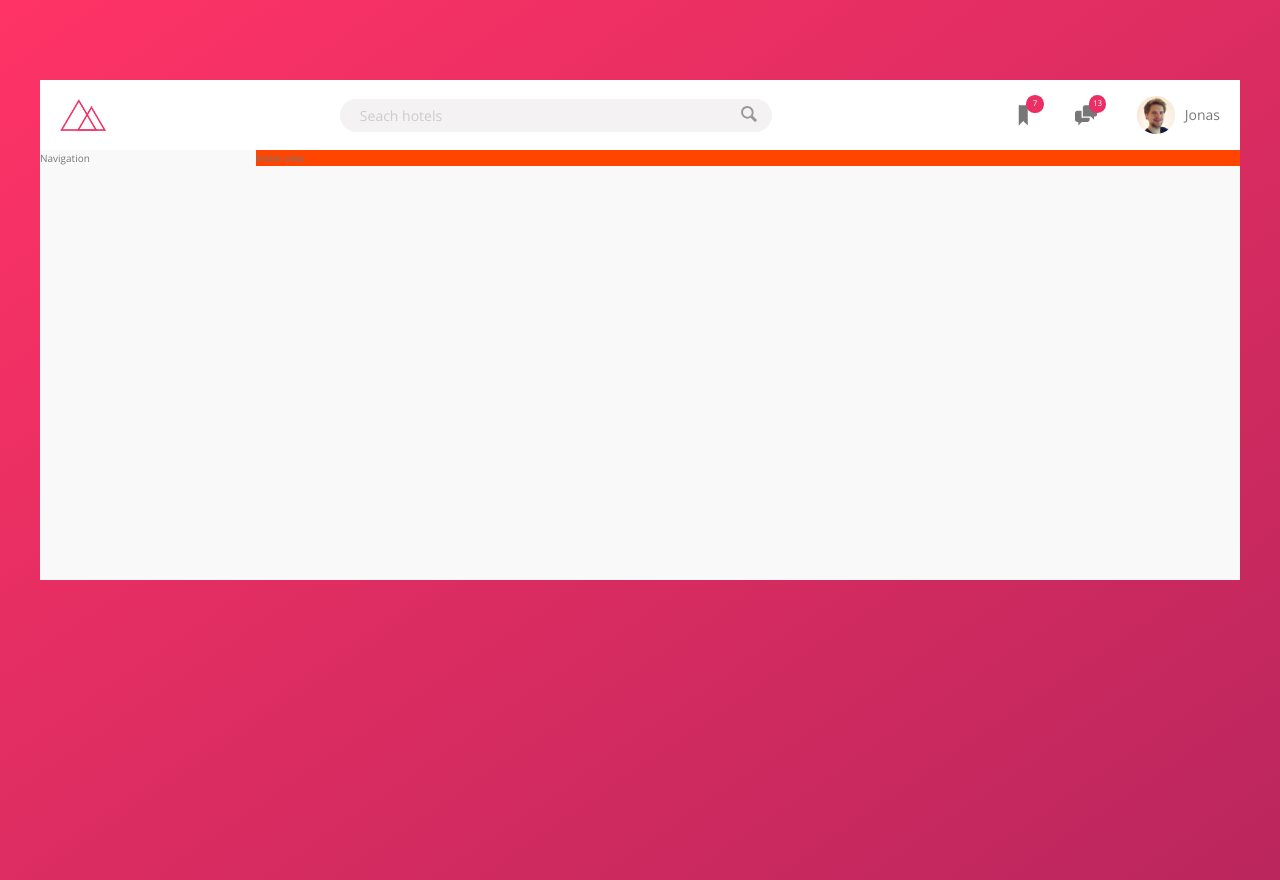
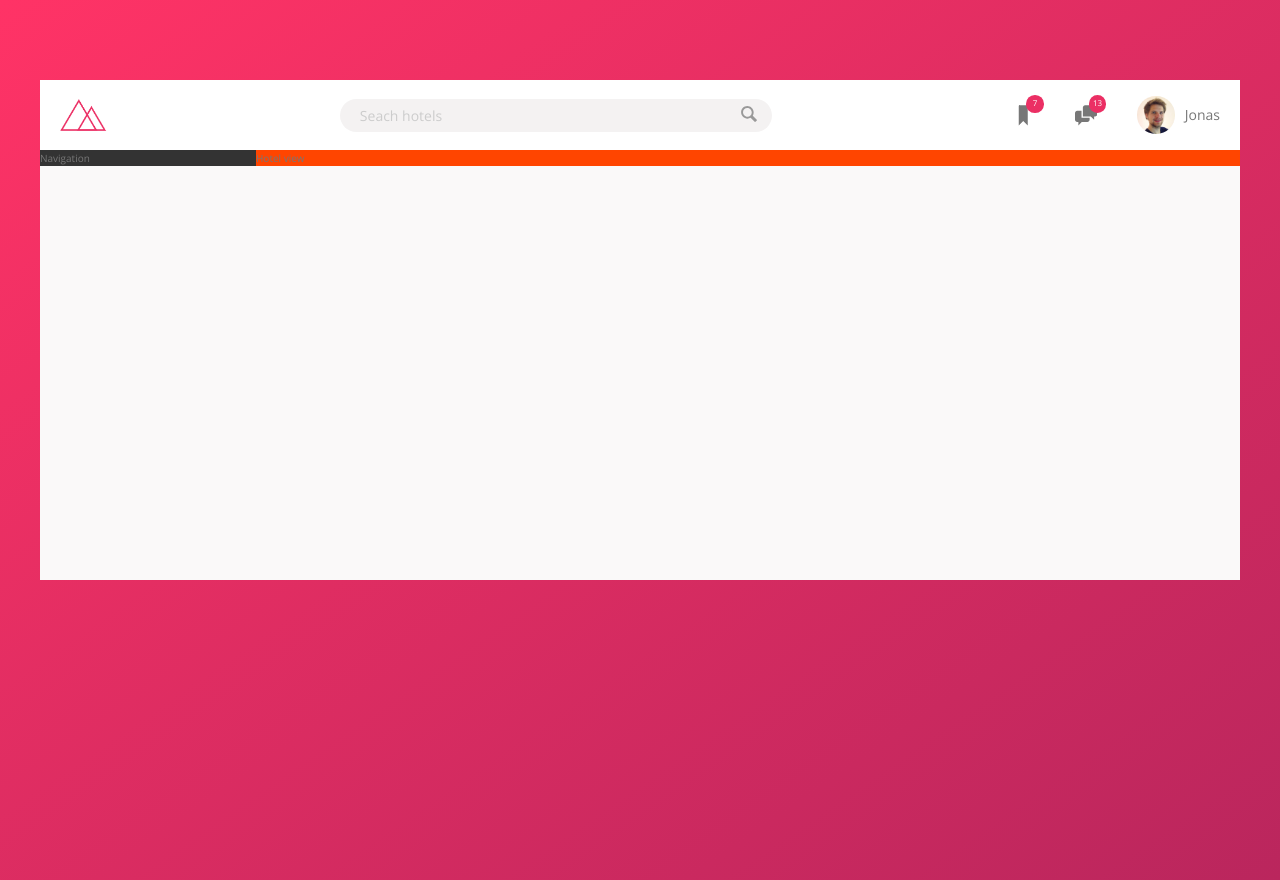
Before and after one commit to siuchoing/Advanced_CSS_and_Sass-Trillo, a website: page index.html in a window 1280 px wide. Drawn offline with nearby package versions, Linux system fonts and the light colour scheme; files that its build step writes are made by us from their sources.

Commit message:
Revise code of sidebar for bg color

```diff
--- a/sass/_layout.scss
+++ b/sass/_layout.scss
@@ -24,7 +24,7 @@
 }
 
 .sidebar {
-  background-color:i var(--color-grey-dark-1);
+  background-color: var(--color-grey-dark-1);
 
   flex: 0 0 18%;                                      // NO flex-grow if there are some space;
                                                       // No shirk if there are not enough space
```
